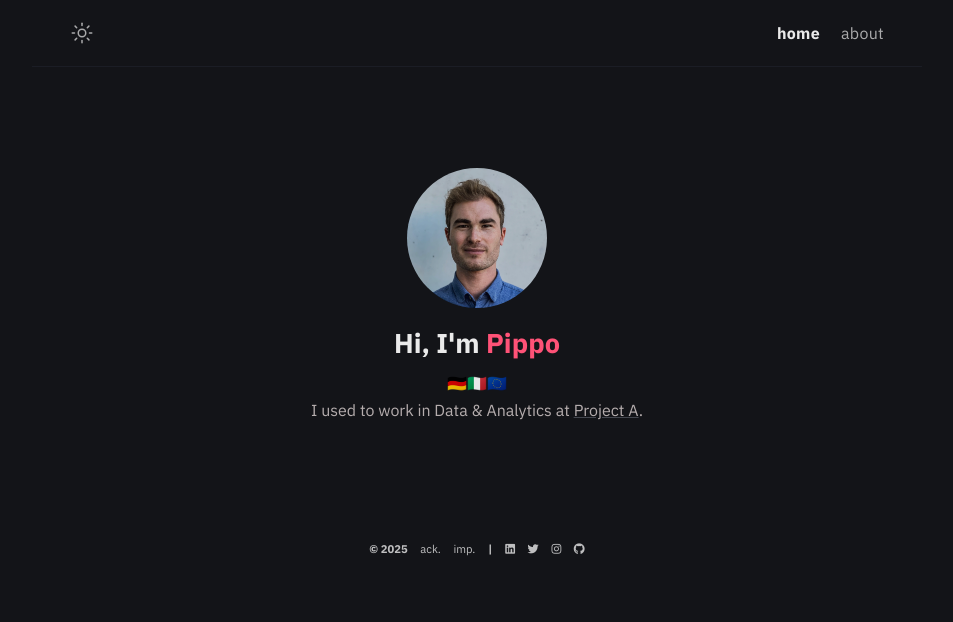
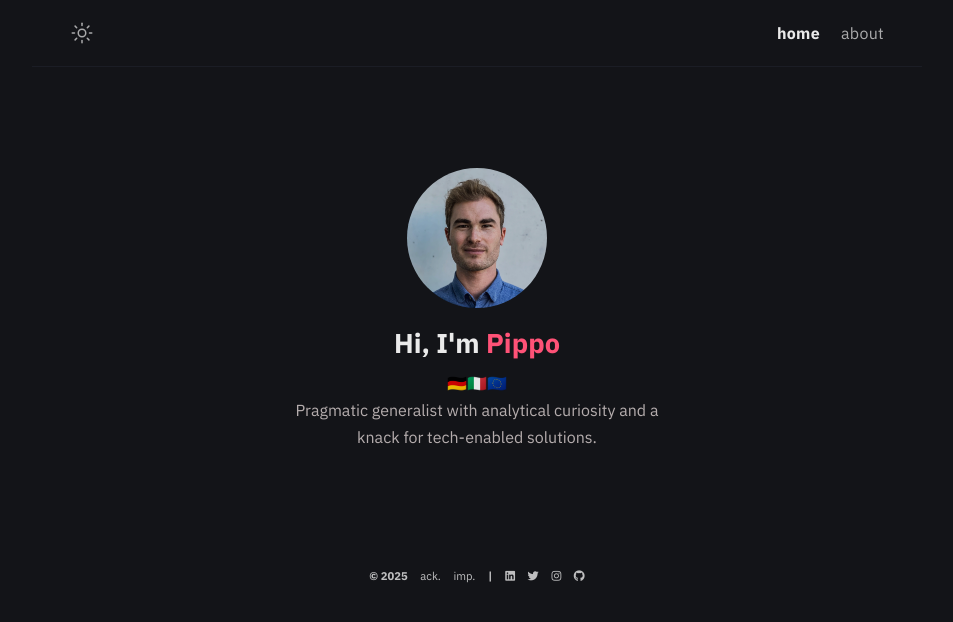
Before and after one commit to pippowie/pippowie.github.io, a Jekyll site: the page built from index.md, in a window 1280 px wide. Shown: the top 622 px of the page, without its empty margins (163-1116 px from the left). Built offline with Jekyll 4.4.1, drawn with Linux system fonts in a browser that asks for light colours.

Commit message:
feat: update bio description and remove unused analytics settings

```diff
--- a/_config.yml
+++ b/_config.yml
@@ -10,8 +10,7 @@ author:
   name: Pippo
   bio: >-
     🇩🇪🇮🇹🇪🇺</br>
-    I used to work in Data & Analytics at <a href="https://www.project-a.com"
-    target="_blank" rel="noopener">Project A</a>.
+    Pragmatic generalist with analytical curiosity and a knack for tech-enabled solutions.
   username: pippowie
   github: pippowie
   twitter: pippowie
@@ -20,8 +19,6 @@ author:
 url: 'https://pippowie.github.io/'
 baseurl: ''
 permalink: '/:title/'
-google_analytics: null
-fb_appid: null
 collections:
   posts:
     output: true
```
